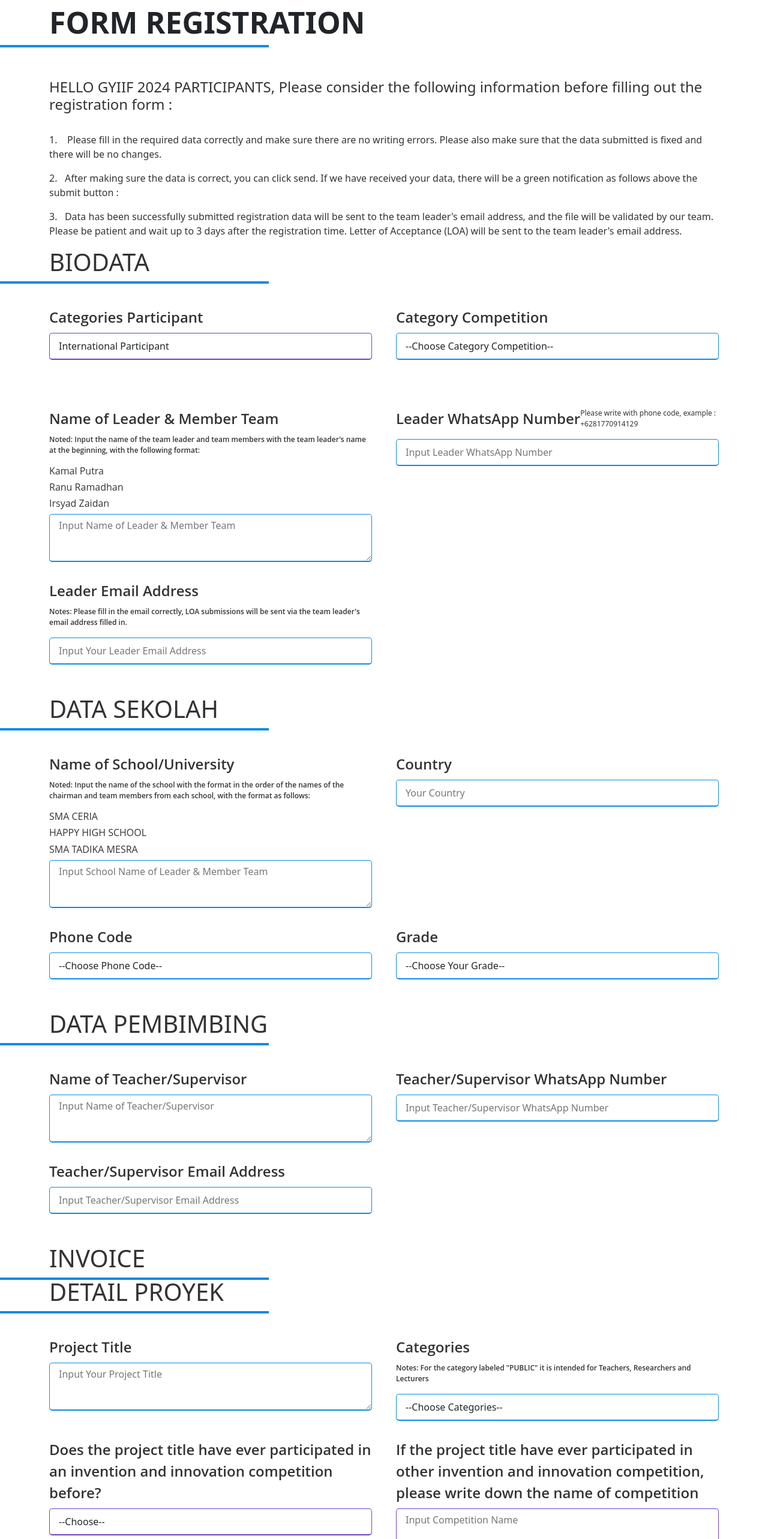
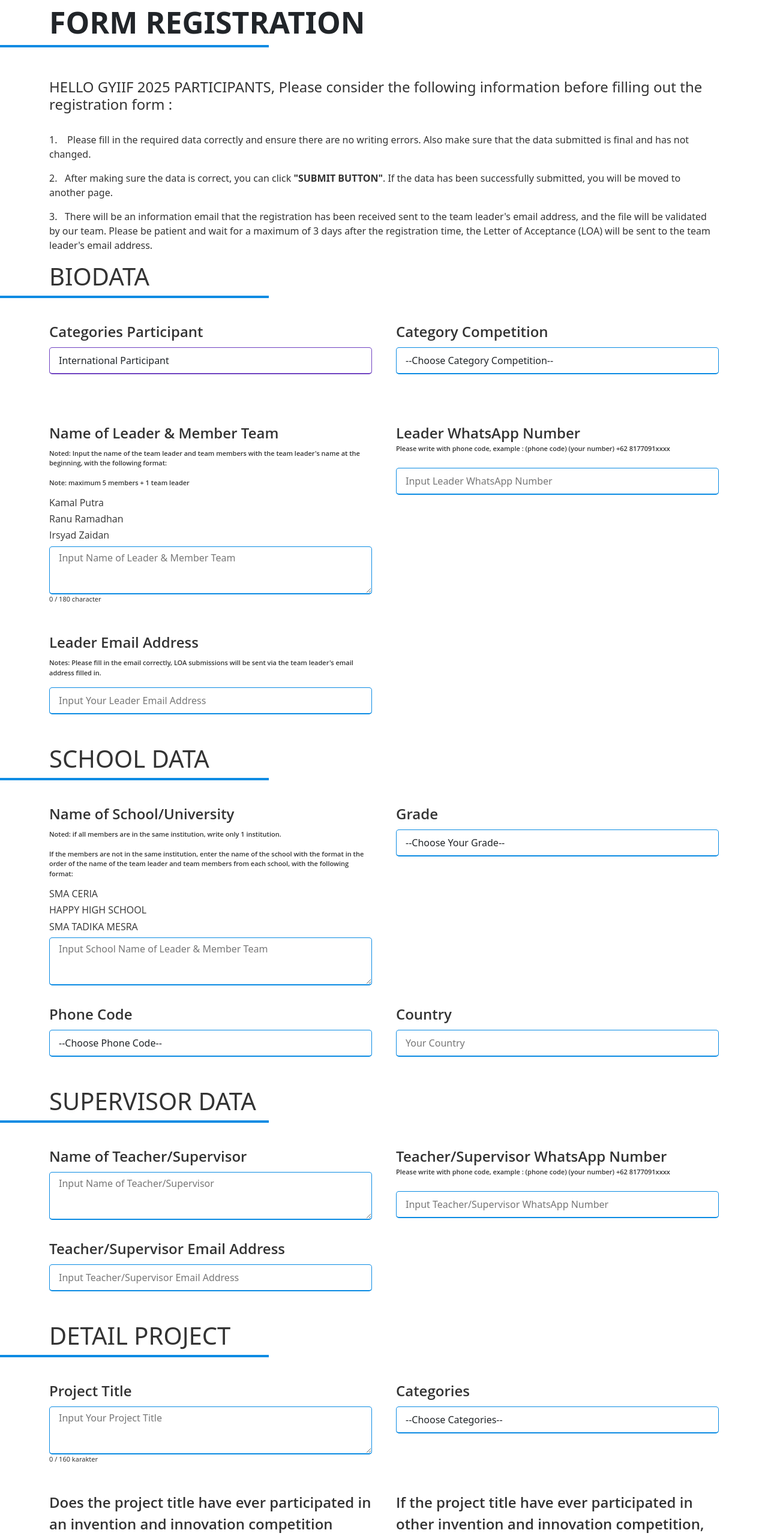
Before and after one commit to iysaofficial/officialgyiif-new, a Next.js app: page /internationalparticipants in a window 1280 px wide. Shown: the part 160-2726 px from the top of the page at 60% size. Built offline with nearby package versions, Linux system fonts and the light colour scheme.

Commit message:
Formulir registrasi -k

```diff
--- a/src/components/contact.jsx
+++ b/src/components/contact.jsx
@@ -69,7 +69,7 @@ const Contact = ({ contactInfo }) => {
                   target="_blank"
                   rel="noopener noreferrer"
                 >
-                  Jalan Kemang RT. 3 RW. 06 Pasir Putih, Kecamatan Sawangan,
+                  Jalan Kemang RT. 03 RW. 06 Pasir Putih, Kecamatan Sawangan,
                   Kota Depok, Jawa Barat 16511, Indonesia.
                 </a>
               </span>
--- a/src/pages/internationalparticipants.jsx
+++ b/src/pages/internationalparticipants.jsx
@@ -6,7 +6,57 @@ import { useState, useEffect } from "react";
 
 const inter = Inter({ subsets: ["latin"] });
 
-export default function Indonesiaparticipants() {
+export default function Internationalparticipants() {
+  const [selectedMaxNamaLengkap, setselectedMaxNamaLengkap] = useState("");
+  const maxNameChars = 180; // batasan maksimal karakter
+  const [selectedMaxProject, setselectedMaxProject] = useState("");
+  const maxProjectChars = 160; // batasan maksimal karakter
+
+  const handleInputNameChange = (e) => {
+    const { value } = e.target;
+    if (value.length <= maxNameChars) {
+      setselectedMaxNamaLengkap(value);
+    }
+  };
+
+  const handleInputProjectChange = (e) => {
+    const { value } = e.target;
+    if (value.length <= maxProjectChars) {
+      setselectedMaxProject(value);
+    }
+  };
+
+  useEffect(() => {
+    const scriptURL =
+      "https://script.google.com/macros/s/AKfycbzVAfpmxr87x5HmnEkylXr3jYznzBdMM_o4fiNiqOGeg9E3QLG6n7hIOPjOzQnQxE1g/exec";
+
+    const form = document.forms["regist-form"];
+
+    if (form) {
+      const handleSubmit = async (e) => {
+        e.preventDefault();
+        try {
+          await fetch(scriptURL, { method: "POST", body: new FormData(form) });
+
+          // Setelah berhasil mengirim data, arahkan pengguna ke halaman lain
+          window.location.href = "/"; // Gantikan dengan URL halaman sukses Anda
+        } catch (error) {
+          console.error("Error saat mengirim data:", error);
+          // Handle error jika diperlukan
+        }
+
+        form.reset();
+      };
+
+      form.addEventListener("submit", handleSubmit);
+
+      // Membersihkan event listener saat komponen dilepas
+      return () => {
+        form.removeEventListener("submit", handleSubmit);
+      };
+    }
+  }, []);
+
   return (
     <>
       <Navigation />
@@ -18,26 +68,21 @@ export default function Indonesiaparticipants() {
             <br />
             <br />
             <h4>
-              HELLO GYIIF 2024 PARTICIPANTS, Please consider the following
+              HELLO GYIIF 2025 PARTICIPANTS, Please consider the following
               information before filling out the registration form :
             </h4>
             <br />
             <p>
               1.&nbsp; &nbsp; Please fill in the required data correctly and
-              make sure there are no writing errors. Please also make sure that
-              the data submitted is fixed and there will be no changes.
+              ensure there are no writing errors. Also make sure that the data
+              submitted is final and has not changed.
             </p>
             <p>
               2.&nbsp; &nbsp;After making sure the data is correct, you can
-              click send. If we have received your data, there will be a green
-              notification as follows above the submit button :{" "}
+              click <span className="fw-bold">&quot;SUBMIT BUTTON&quot;</span>. If the data has been successfully submitted, you will be moved to another page.
             </p>
             <p>
-              3.&nbsp; &nbsp;Data has been successfully submitted registration
-              data will be sent to the team leader&apos;s email address, and the file
-              will be validated by our team. Please be patient and wait up to 3
-              days after the registration time. Letter of Acceptance (LOA) will
-              be sent to the team leader&apos;s email address.
+              3.&nbsp; &nbsp;There will be an information  email that the registration has been received sent to the team leader&apos;s email address, and the file will be validated by our team. Please be patient and wait for a maximum of 3 days after the registration time, the Letter of Acceptance (LOA) will be sent to the team leader&apos;s email address.
             </p>
 
             <form name="regist-form">
@@ -102,9 +147,10 @@ export default function Indonesiaparticipants() {
                   <label>
                     <p>
                       Noted: Input the name of the team leader and team members
-                      with the team leader&apos;s name at the beginning, with the
-                      following format:
+                      with the team leader&apos;s name at the beginning, with
+                      the following format:
                     </p>
+                    <p>Note: maximum 5 members + 1 team leader</p>
                     <h6>Kamal Putra</h6>
                     <h6>Ranu Ramadhan</h6>
                     <h6>Irsyad Zaidan</h6>
@@ -116,13 +162,21 @@ export default function Indonesiaparticipants() {
                     class="form-control"
                     placeholder="Input Name of Leader & Member Team"
                     required
+                    value={selectedMaxNamaLengkap}
+                    onChange={handleInputNameChange}
                   ></textarea>
+                  <p>
+                    {selectedMaxNamaLengkap.length} / {maxNameChars} character
+                  </p>
                 </div>
                 <div class="input-box">
                   <label for="LEADER_WHATSAPP" class="form-label">
                     Leader WhatsApp Number
+                    <p>
+                      Please write with phone code, example : (phone code)
+                      (your number) +62 8177091xxxx
+                    </p>
                   </label>
-                  <p>Please write with phone code, example : +6281770914129</p>
                   <input
                     type="number"
                     id="LEADER_WHATSAPP"
@@ -139,8 +193,8 @@ export default function Indonesiaparticipants() {
                   <label>
                     <p>
                       Notes: Please fill in the email correctly, LOA submissions
-                      will be sent via the team leader&apos;s email address filled
-                      in.
+                      will be sent via the team leader&apos;s email address
+                      filled in.
                     </p>
                   </label>
                   <input
@@ -156,7 +210,7 @@ export default function Indonesiaparticipants() {
 
               {/* DATA SEKOLAH START */}
               {/* DATA SEKOLAH START */}
-              <h1>DATA SEKOLAH</h1>
+              <h1>SCHOOL DATA</h1>
               <h1 className="garis-bawah"></h1>
               <div class="user-details">
                 <div class="input-box">
@@ -165,9 +219,14 @@ export default function Indonesiaparticipants() {
                   </label>
                   <label>
                     <p>
-                      Noted: Input the name of the school with the format in the
-                      order of the names of the chairman and team members from
-                      each school, with the format as follows:
+                      Noted: if all members are in the same institution, write
+                      only 1 institution.
+                    </p>
+                    <p>
+                      If the members are not in the same institution, enter the
+                      name of the school with the format in the order of the
+                      name of the team leader and team members from each school,
+                      with the following format:
                     </p>
                     <h6>SMA CERIA</h6>
                     <h6>HAPPY HIGH SCHOOL</h6>
@@ -182,21 +241,32 @@ export default function Indonesiaparticipants() {
                     required
                   ></textarea>
                 </div>
-
                 <div class="input-box">
-                  <label for="COUNTRY" class="form-label">
-                    Country
+                  <label for="GRADE" class="form-label">
+                    Grade{" "}
                   </label>
-                  <input
+                  <select
                     type="text"
-                    id="COUNTRY"
-                    name="COUNTRY"
+                    id="GRADE"
+                    name="GRADE"
                     class="form-control"
-                    placeholder="Your Country "
+                    placeholder="Choose Grade"
                     required
-                  />
+                  >
+                    <option value="">--Choose Your Grade--</option>
+                    <option value="Elementery">Elementery</option>
+                    <option value="Junior High School">
+                      Junior High School
+                    </option>
+                    <option value="Senior High School">
+                      Senior High School
+                    </option>
+                    <option value="University">University</option>
+                    <option value="Public (teachers, researchers, lecturer)">
+                      Public (teachers, researchers, lecturer)
+                    </option>
+                  </select>
                 </div>
-
                 <div class="input-box">
                   <label for="PHONE_CODE" class="form-label">
                     Phone Code
@@ -274,38 +344,24 @@ export default function Indonesiaparticipants() {
                     <option value="Zimbabwe +263">Zimbabwe +263</option>
                   </select>
                 </div>
-
                 <div class="input-box">
-                  <label for="GRADE" class="form-label">
-                    Grade{" "}
+                  <label for="COUNTRY" class="form-label">
+                    Country
                   </label>
-                  <select
+                  <input
                     type="text"
-                    id="GRADE"
-                    name="GRADE"
+                    id="COUNTRY"
+                    name="COUNTRY"
                     class="form-control"
-                    placeholder="Choose Grade"
+                    placeholder="Your Country "
                     required
-                  >
-                    <option value="">--Choose Your Grade--</option>
-                    <option value="Elementery">Elementery</option>
-                    <option value="Junior High School">
-                      Junior High School
-                    </option>
-                    <option value="Senior High School">
-                      Senior High School
-                    </option>
-                    <option value="University">University</option>
-                    <option value="Public (teachers, researchers, lecturer)">
-                      Public (teachers, researchers, lecturer)
-                    </option>
-                  </select>
+                  />
                 </div>
               </div>
 
               {/* DATA PEMBIMBING START */}
               {/* DATA PEMBIMBING START */}
-              <h1>DATA PEMBIMBING</h1>
+              <h1>SUPERVISOR DATA</h1>
               <h1 className="garis-bawah"></h1>
               <div className="user-details">
                 <div class="input-box">
@@ -324,6 +380,10 @@ export default function Indonesiaparticipants() {
                 <div class="input-box">
                   <label for="WHATSAPP_NUMBER_SUPERVISOR" class="form-label">
                     Teacher/Supervisor WhatsApp Number
+                    <p>
+                      Please write with phone code, example : (phone code)
+                      (your number) +62 8177091xxxx
+                    </p>
                   </label>
                   <input
                     type="number"
@@ -351,19 +411,10 @@ export default function Indonesiaparticipants() {
               {/* DATA PEMBIMBING END */}
               {/* DATA PEMBIMBING END */}
 
-              {/* INVOICE START */}
-              {/* INVOICE START */}
-              <div className="">
-                <h1>INVOICE</h1>
-                <h1 className="garis-bawah"></h1>
-              </div>
-              {/* INVOICE END */}
-              {/* INVOICE END */}
-
               {/* DETAIL PROJECT START */}
               {/* DETAIL PROJECT START */}
               <div className="">
-                <h1>DETAIL PROYEK</h1>
+                <h1>DETAIL PROJECT</h1>
                 <h1 className="garis-bawah"></h1>
               </div>
               <div className="user-details">
@@ -378,39 +429,38 @@ export default function Indonesiaparticipants() {
                     class="form-control"
                     placeholder="Input Your Project Title"
                     required
+                    value={selectedMaxProject}
+                    onChange={handleInputProjectChange}
                   ></textarea>
+                  <p>
+                    {selectedMaxProject.length} / {maxProjectChars} karakter
+                  </p>
                 </div>
-                <div class="input-box">
-                  <label for="CATEGORIES" class="form-label">
+                <div className="input-box">
+                  <label for="CATEGORIES" className="form-label">
                     Categories
-                  </label>
-                  <label>
-                    <p>
-                      Notes: For the category labeled &quot;PUBLIC&quot; it is intended
-                      for Teachers, Researchers and Lecturers
-                    </p>
                   </label>
                   <select
                     type="text"
                     id="CATEGORIES"
                     name="CATEGORIES"
-                    class="form-control"
+                    className="form-control"
                     placeholder="--Choose-- "
                     required
                   >
                     <option value="">--Choose Categories--</option>
                     <option value="Social Science">Social Science</option>
-                    <option value="Innovative Science">
-                      Innovative Science
-                    </option>
                     <option value="Environmental Science">
                       Environmental Science
                     </option>
-                    <option value="Engineering">Engineering</option>
-                    <option value="Education">Education (Public)</option>
-                    <option value="Classroom Action Research">
-                      Classroom Action Research (Public)
+                    <option value="Innovation Science">
+                      Innovation Science
                     </option>
+                    <option value="Life Sciences">Life Sciences</option>
+                    <option value="Engineering and Technology">
+                      Engineering and Technology
+                    </option>
+                    <option value="Physics">Physics</option>
                   </select>
                 </div>
                 <div class="input-box">
@@ -451,14 +501,14 @@ export default function Indonesiaparticipants() {
               {/* GENERAL INFORMATION START */}
               {/* GENERAL INFORMATION START */}
               <div className="">
-                <h1>INFORMASI UMUM</h1>
+                <h1>GENERAL INFORMATION</h1>
                 <h1 className="garis-bawah"></h1>
               </div>
               <div className="user-details">
                 <div class="input-box">
                   <label for="SOSMED" class="form-label">
-                    If you don&apos;t have whatsapp number, please write down your
-                    social media account. (Ex: Instagram/FB/Telegram/Line)
+                    If you don&apos;t have whatsapp number, please write down
+                    your social media account. (Ex: Instagram/FB/Telegram/Line)
                   </label>
                   <label>
                     <p>
@@ -479,7 +529,7 @@ export default function Indonesiaparticipants() {
 
                 <div class="input-box">
                   <label for="INFORMATION_RESOURCES" class="form-label">
-                    GYIIF 2024 Competition Information Resources
+                    GYIIF 2025 Competition Information Resources
                   </label>
                   <select
                     type="text"
@@ -489,7 +539,9 @@ export default function Indonesiaparticipants() {
                     placeholder="--Choose Information Resources-- "
                     required
                   >
-                    <option value="">--Pilih Sumber Informasi--</option>
+                    <option value="">
+                      --Select the Source of Information--
+                    </option>
                     <option value="IYSA Instagram">IYSA Instagram</option>
                     <option value="GYIIF Instagram">GYIIF Instagram</option>
                     <option value="Supervisor/School">Supervisor/School</option>
@@ -504,8 +556,8 @@ export default function Indonesiaparticipants() {
                   </select>
                 </div>
               </div>
-              <div class="button">
-                <input type="submit" value="Submit" />
+              <div class="button ">
+                <input type="submit" value="SUBMIT FORM" />
               </div>
             </form>
           </div>
--- a/src/styles/globals.css
+++ b/src/styles/globals.css
@@ -828,7 +828,7 @@ margin-bottom: 5px;
 
 .registration-section .form-label{
 color: var(--warna-tulisan);
-font-size: clamp(14px, 2vw, 24px);  ;
+font-size: clamp(16px, 2vw, 24px);
 }
 .registration-section .gam{
 display: flex;
@@ -859,7 +859,7 @@ transition: all 0.3s ease;
 }
 
 .registration-section .user-details .input-box p {
-font-size: 12px;
+font-size: 11px;
 }
 
 .registration-section .container .content .sub {
@@ -927,7 +927,21 @@ height: 100%;
 width: 100%;
 border-radius: 5px;
 border: none;
-color: var(--warna-tulisan);
+color: var(--warna-tulisan2);
+font-size: 20px;
+font-weight: bold;
+letter-spacing: 1px;
+cursor: pointer;
+transition: all 0.3s ease;
+background: var(--warna-primary);
+}
+
+.registration-section form .buttonindo input {
+height: 100%;
+width: 100%;
+border-radius: 5px;
+border: none;
+color: var(--warna-tulisan2);
 font-size: 20px;
 font-weight: bold;
 letter-spacing: 1px;
@@ -935,6 +949,13 @@ cursor: pointer;
 transition: all 0.3s ease;
 background: var(--warna-primary);
 display: none;
+}
+
+.registration-section form .button input:hover{
+  box-shadow: 12px 12px #262521;
+  background-color: var(--warna-sekunder) !important;
+  border-color: #262521;
+  transition: .3s;
 }
 
 .registration-section form .button input:hover {
```
Also changed, not shown: src/pages/indonesiaparticipants.jsx (+64 -43 lines).
